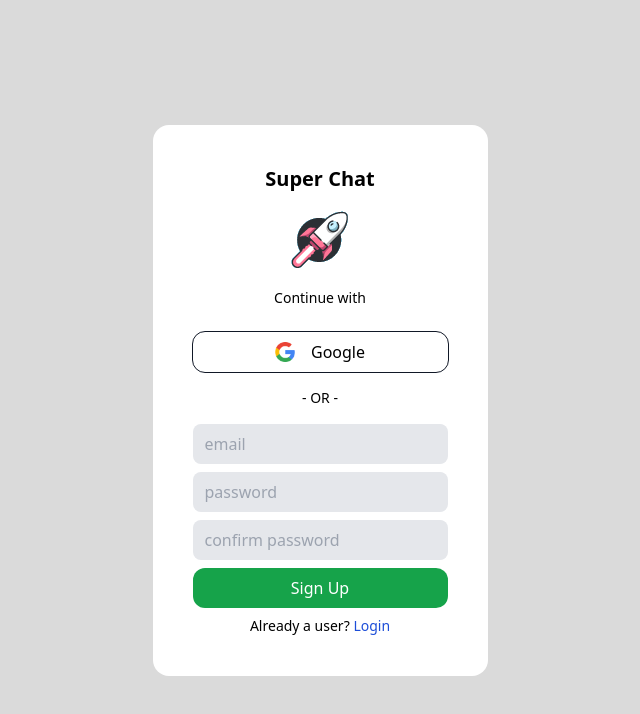
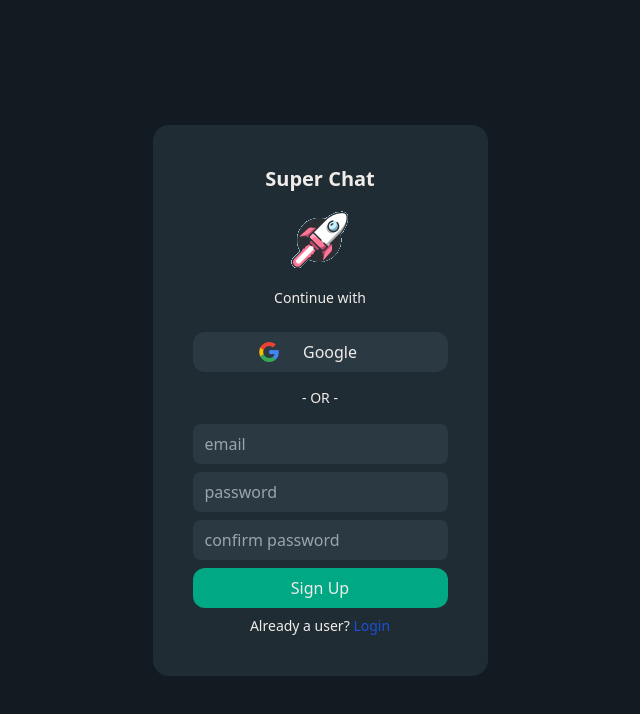
Before and after one commit to SangyeTashi/super-chat, a React (Vite) app: page / in a window 1280 px wide. Shown: the top 714 px of the page, without its empty margins (320-960 px from the left). Built offline with nearby package versions, Linux system fonts and the light colour scheme; no server answers.

Commit message:
ui update with better colors

```diff
--- a/src/ChatBox.tsx
+++ b/src/ChatBox.tsx
@@ -37,8 +37,10 @@ const ChatBox = () => {
                             senderName={v.val().senderName}
                             // if a message sender sends messages contineously, show only one profile
                             showPic={
-                                messages.at(index)?.val().senderId !==
-                                messages.at(index - 1)?.val().senderId
+                                index === 0
+                                    ? true
+                                    : messages.at(index)?.val().senderId !==
+                                      messages.at(index - 1)?.val().senderId
                             }
                         />
                     ))}
--- a/src/ChatPage.tsx
+++ b/src/ChatPage.tsx
@@ -1,5 +1,6 @@
 import React, { useEffect, useRef } from 'react';
 import { useAuthState } from 'react-firebase-hooks/auth';
+import { AiOutlineSend } from 'react-icons/ai';
 
 import { auth, database } from '../firebase';
 import { ref, push } from 'firebase/database';
@@ -33,30 +34,30 @@ const ChatPage: React.FC<ChatPageProps> = () => {
     }
 
     return (
-        <div className="flex flex-col max-w-xl min-h-full max-h-full mx-auto border-slate-900 border bg-gradient-to-br from-purple-500 to-blue-500">
+        <div className="flex flex-col max-w-3xl min-h-full max-h-full mx-auto border-slate-900 border">
             {error && <h1>{error.message}</h1>}
             {isLoading ? <Loading /> : user && <Header user={user} />}
 
             <ChatBox />
 
-            <form className="flex p-2 space-x-2" onSubmit={handleClick}>
+            <form
+                className="flex p-2 space-x-2 bg-secondary_dark"
+                onSubmit={handleClick}
+            >
                 <input
-                    className="rounded-full px-3  py-2  bg-white grow outline-1 outline-black outline"
+                    className="rounded-xl px-3  py-2  bg-tertiary_dark grow focus:outline-none"
                     ref={inputRef}
                     type="text"
-                    placeholder="Message..."
+                    placeholder="Type a message..."
                 ></input>
                 <button
-                    className="text-white bg-green-500 py-2 px-4 rounded-full"
+                    className="p-2 rounded-full hover:scale-110 active:scale-100"
                     type="submit"
                 >
-                    send
+                    <AiOutlineSend size={23} />
                 </button>
             </form>
-            <button
-                className="bg-purple-900 rounded-lg p-4 m-4 text-white"
-                onClick={logout}
-            >
+            <button className="rounded-lg p-4 m-4 text-white " onClick={logout}>
                 Logout
             </button>
         </div>
--- a/src/Header.tsx
+++ b/src/Header.tsx
@@ -5,7 +5,7 @@ interface Props {
 }
 const Header = ({ user: { displayName, uid, photoURL } }: Props) => {
     return (
-        <div className="flex justify-between items-center border-b-slate-900  border p-2 bg-purple-800 text-white">
+        <div className="flex justify-between items-center p-3 bg-secondary_dark text-white">
             <div className="flex items-center">
                 <img src={image} className="h-10" alt="" />
                 <h1 className="p-1 text-lg font-bold">Super Chat</h1>
@@ -14,7 +14,7 @@ const Header = ({ user: { displayName, uid, photoURL } }: Props) => {
             <div className="flex items-center space-x-4 ">
                 <h2 className="">{displayName}</h2>
                 {photoURL && (
-                    <img src={photoURL} className="w-12 rounded-full" />
+                    <img src={photoURL} className="w-10 rounded-full" />
                 )}
             </div>
         </div>
--- a/src/Message.tsx
+++ b/src/Message.tsx
@@ -1,8 +1,4 @@
-import { useAuthState } from 'react-firebase-hooks/auth';
 import { auth } from '../firebase';
-import { useRecoilState } from 'recoil';
-import { lastSenderIdState } from './atoms/lastSenderId';
-import { useEffect, useState } from 'react';
 type MessageProps = {
     message: string;
     senderId?: string;
@@ -22,7 +18,7 @@ const Message: React.FC<MessageProps> = ({
     return (
         <>
             {isSender && (
-                <div className="py-2 px-3 rounded-2xl rounded-br-none self-end bg-slate-900 text-white max-w-md ">
+                <div className="py-2 px-3 rounded-2xl rounded-br-none self-end bg-green_accent_dark text-white max-w-md ">
                     {message}
                 </div>
             )}
@@ -30,7 +26,7 @@ const Message: React.FC<MessageProps> = ({
                 (showPic ? (
                     <div className="flex space-x-2 ">
                         <img src={photoURL} className="h-7 rounded-full " />
-                        <div className="flex flex-col py-2 px-3 rounded-2xl bg-slate-900 text-white max-w-md rounded-tl-none">
+                        <div className="flex flex-col py-2 px-3 rounded-2xl bg-secondary_dark text-white max-w-md rounded-tl-none">
                             <span className="text-xs text-slate-500">
                                 {senderName}
                             </span>
@@ -39,7 +35,7 @@ const Message: React.FC<MessageProps> = ({
                     </div>
                 ) : (
                     <div className="flex space-x-2 ">
-                        <div className="flex flex-col py-2 px-3 rounded-2xl bg-slate-900 text-white max-w-md ml-9">
+                        <div className="flex flex-col py-2 px-3 rounded-2xl bg-secondary_dark text-white max-w-md ml-9">
                             {message}
                         </div>
                     </div>
--- a/src/index.css
+++ b/src/index.css
@@ -2,5 +2,6 @@
 @tailwind components;
 @tailwind utilities;
 body {
-    background-color: #d8d8d8ee;
+    background-color: #111b21;
+    color: #f0ece9;
 }
--- a/src/login/Home.tsx
+++ b/src/login/Home.tsx
@@ -7,11 +7,15 @@ function Home() {
         setIsLogin((login) => !login);
     }
     return (
-        <div className="flex flex-col items-center justify-center h-full ">
-            <div className="bg-white p-10 flex-col space-y-4 flex items-stretch rounded-2xl ">
+        <div className="flex flex-col items-center justify-center h-full  ">
+            <div className="bg-secondary_dark p-10 flex-col space-y-4 flex items-stretch rounded-2xl ">
                 <div className="flex flex-col items-center pb-2">
                     <h1 className="text-xl font-bold ">Super Chat</h1>
-                    <img src="/src/assets/logo.png" alt="" />
+                    <img
+                        src="/src/assets/logo.png"
+                        alt=""
+                        className="bg-blend-color-dodge"
+                    />
                     <div className="text-sm mx-auto">Continue with </div>
                 </div>
 
@@ -43,24 +47,24 @@ function Home() {
                 {!isLogin && (
                     <div className="flex  flex-col w-full space-y-2">
                         <input
-                            className="bg-gray-200 py-2 px-3 rounded-lg "
+                            className="bg-tertiary_dark py-2 px-3 rounded-lg focus:outline-none"
                             type="text"
                             placeholder="email"
                         />
                         <input
-                            className="bg-gray-200 py-2 px-3 rounded-lg "
+                            className="bg-tertiary_dark py-2 px-3 rounded-lg focus:outline-none"
                             type="password"
                             placeholder="password"
                         />
                         <input
-                            className="bg-gray-200 py-2 px-3 rounded-lg "
+                            className="bg-tertiary_dark py-2 px-3 rounded-lg focus:outline-none"
                             type="password"
                             placeholder="confirm password"
                         />
-                        <button className="py-2 bg-green-600 text-white px-3 rounded-xl hover:bg-green-500  ">
+                        <button className="py-2  bg-green_accent px-3 rounded-xl hover:bg-green_accent/90 ">
                             Sign Up
                         </button>
-                        <button className="text-sm" onClick={handleClick}>
+                        <button className="text-sm mt-1" onClick={handleClick}>
                             Already a user?{' '}
                             <span className="text-blue-700"> Login</span>
                         </button>
--- a/src/login/LoginWithGoogle.tsx
+++ b/src/login/LoginWithGoogle.tsx
@@ -9,7 +9,7 @@ const LoginWithGoogle = () => {
     return (
         <button
             onClick={handleClick}
-            className="p-2 flex items-center space-x-4 justify-center bg-white outline outline-gray-900 rounded-xl outline-1 "
+            className="p-2 flex items-center space-x-6 justify-center bg-tertiary_dark  rounded-xl outline-1 pr-8"
         >
             <img width={20} src="src/assets/google.png" alt="" />
             <span>Google</span>
--- a/tailwind.config.js
+++ b/tailwind.config.js
@@ -2,7 +2,17 @@
 module.exports = {
     content: ['./index.html', './src/**/*.{js,ts,jsx,tsx}'],
     theme: {
-        extend: {},
+        extend: {
+            colors: {
+                primary_dark: '#111b21',
+                secondary_dark: '#202c33',
+                tertiary_dark: '#2a3942',
+                primary_gray: '#7c8c95',
+                font_color_light: '#f0ece9',
+                green_accent: '#00a884',
+                green_accent_dark: '#005c4b',
+            },
+        },
     },
     plugins: [],
 };
```
